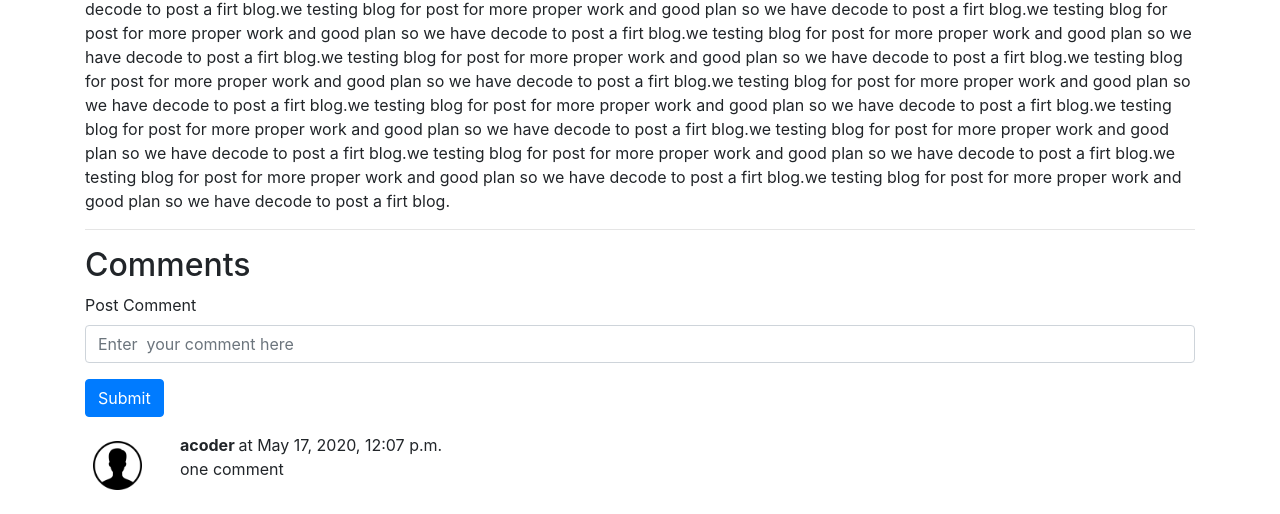
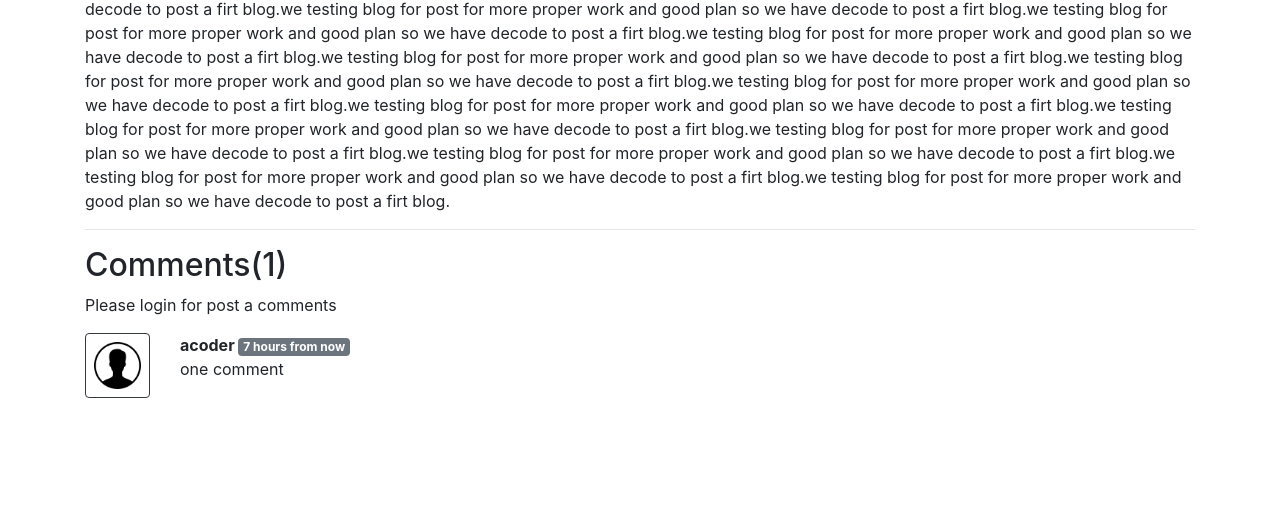
Before and after one commit to theajayrathod/ascoder, a Django app: a page that uses templates/blog/blogPost.html in a window 1280 px wide. Shown: the part 697-1211 px from the top of the page. After the commit the page ends 1095 px from the top, so only its background shows below. Run offline with Django 3.2, Linux system fonts and the light colour scheme; data comes from the database, SQL or seed files in the repository; both versions use the stored data as it was after the commit; some libraries are stand-ins or nearby versions.

Commit message:
commit complete without replay

```diff
--- a/acoder/settings.py
+++ b/acoder/settings.py
@@ -41,6 +41,7 @@ INSTALLED_APPS = [
     'django.contrib.staticfiles',
     'home.apps.HomeConfig',
     'blog.apps.BlogConfig',
+    'django.contrib.humanize',
 ]
 
 MIDDLEWARE = [
--- a/blog/views.py
+++ b/blog/views.py
@@ -12,7 +12,7 @@ def blogHome(request):
 def blogPost(request, slug):
     post = Post.objects.filter(slug =slug).first()
     comments = BlogComment.objects.filter(post = post)
-    context = {'post':post, 'comments':comments}
+    context = {'post':post, 'comments':comments, 'user':request.user}
     return render(request, "blog/blogPost.html", context)
 
 def postComment(request):
--- a/templates/blog/blogHome.html
+++ b/templates/blog/blogHome.html
@@ -10,7 +10,7 @@
 <div class="row no-gutters border rounded overflow-hidden flex-md-row mb-4 my-4 shadow-sm h-md-250 position-relative">
         <div class="col p-4 d-flex flex-column position-static">
           <strong class="d-inline-block mb-2 text-primary">Article by {{post.author}}</strong>
-          <h3 class="mb-0">{{post.title}}</h3>
+          <h3 class="mb-0"><a href="/blog/{{post.slug}}">{{post.title}}</a></h3>
           <div class="mb-1 text-muted">{{post.datetime}}</div>
           <p class="card-text mb-auto">{{post.content | truncatechars:500}}</p>
           <div class = "my-2">
--- a/templates/blog/blogPost.html
+++ b/templates/blog/blogPost.html
@@ -1,6 +1,7 @@
 {% extends 'base.html' %}
 
 {% block title %}blogpost{% endblock title %}
+{% load humanize %}
 
 {% block body %}
 <div class="container">
@@ -10,7 +11,9 @@
     <hr>
 </div>
 <div class="container">
-    <h2>Comments</h2>
+    <h2>Comments({{comments.count}})</h2>
+    <div class="my-2">
+    {% if user.is_authenticated %}
     <form action="/blog/postComment" method="POST">
         {% csrf_token %}
         <div class="form-group">
@@ -21,14 +24,18 @@
         <input type="hidden" name="postSno" value="{{post.sno}}">
         <button type="submit" class="btn btn-primary">Submit</button>
     </form>
+    {% else %}
+     <p>Please login for post a comments</p>
+    {% endif %}
+    </div>
     {% for comment  in comments %}
 
     <div class="row my-3">
         <div class="col-md-1">
-        <img class = "rounded mx-auto d-block w-100 p-2" src="/static/images/user.png" alt="">
+        <img class = "rounded mx-auto d-block w-100 p-2 border border-dark" src="/static/images/user.png" alt="">
         </div>
         <div class="col-md-11">
-        <b> {{comment.user.username}} </b> at {{comment.timeStamp}}
+        <b> {{comment.user.username}} </b> <span class = "badge badge-secondary"> {{comment.timeStamp | naturaltime}}</span>
         <div>{{comment.comment}}</div>
         </div>
     </div>
```
Also changed, not shown: db.sqlite3.
